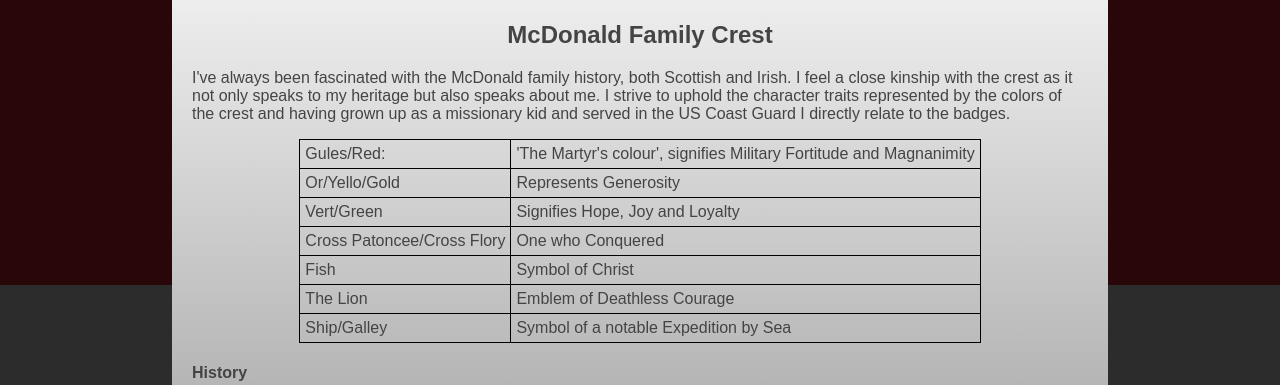
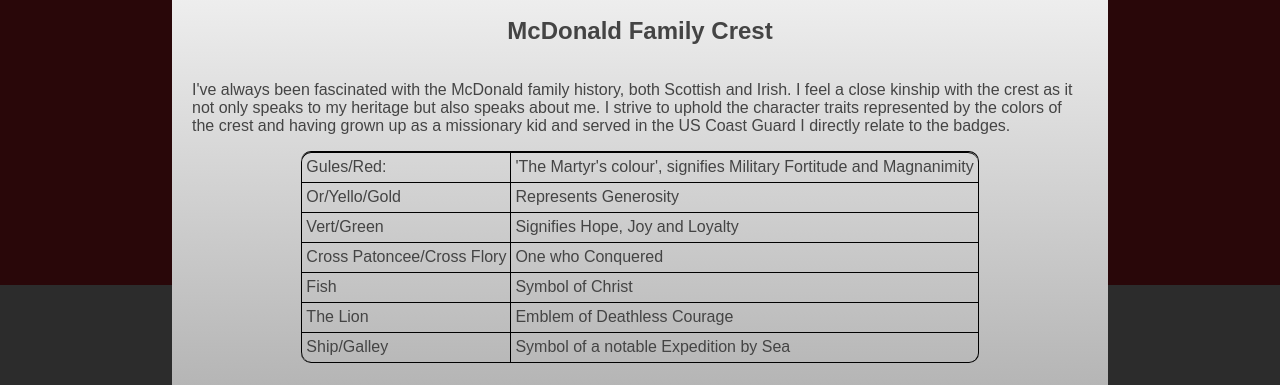
Before and after one commit to TLukeMcDonald/portfolio, a plain HTML site: page index.html in a window 1280 px wide. Both pictures are taken after a click on the link "Why the crest?". Shown: the part 3133-3518 px from the top of the page. Drawn offline with Linux system fonts and the light colour scheme.

Commit message:
modal table

```diff
--- a/css/styles.css
+++ b/css/styles.css
@@ -675,7 +675,10 @@ span {
   margin: auto;
   justify-content: center;
 }
-
+ .container{
+  display: flex;
+  flex-direction: column;
+ }
 .modalDialog {
   position: fixed;
   font-family: Arial, Helvetica, sans-serif;
@@ -733,13 +736,31 @@ span {
 
 .close:hover { background: rgb(204,36,47); }
 
+
 table {
-  max-width: 100%;
-  border-spacing: 5px;
-  margin: auto;
+border: 1px solid black;
+border-collapse: separate;
+border-left: 0;
+border-radius: 10px;
+border-spacing: 0px;
+margin: auto;
 }
-table, th, td {
-  border: 1px solid black;
-  padding: 5px;
-  border-collapse: collapse;
+
+tr {
+display: table-row;
+vertical-align: inherit;
+border-color: inherit;
 }
+th, td {
+padding: 5px 4px 6px 4px;
+text-align: left;
+vertical-align: top;
+border-left: 1px solid black;
+}
+td {
+border-top: 1px solid black;
+}
+tr:first-child td:first-child{border-radius: 10px 0 0 0;}
+tr:first-child td:last-child {border-radius: 0 10px 0 0;}
+tr:last-child td:last-child  {border-radius: 0 0 10px 0;}
+tr:last-child td:first-child {border-radius: 0 0 0 10px;}
--- a/index.html
+++ b/index.html
@@ -113,7 +113,9 @@
       <img class="about-me" src="img/luke.png" />
       <h2>About Me</h2>
       <p>Results-driven and experienced professional with business and technical acumen and keen ability to partner across a wide variety of job functions in order to drive growth and increase profits. Hard working and reliable, I am equally comfortable doing frontend graphics work and building out functions or working on the backend data structure. As a project manager I am organized and foster an environment of trust where team members can grow and share ideas. I am looking to join a growing team that appreciates enterprising, dependable teammates where I can continue honing my skills as a developer.</p>
-<a href="#openModal" class="crest-link">Why the crest?</a>
+
+      <!-- opens modal -->
+      <a href="#openModal" class="crest-link">Why the crest?</a>
 
 
     </div>
@@ -171,7 +173,8 @@
 
 
 <div id="openModal" class="modalDialog">
-  <div >
+  <div>
+  <div class="container" >
     <a href="#close" title="Close" class="close">X</a>
     <img id="crest2" src="./img/crest1.svg" alt="crest">
     <h2>McDonald Family Crest</h2>
@@ -211,9 +214,11 @@
   <p>Originally Scottish, the Norse-Gaelic Clan Donald traces its descent from Dòmhnall Mac Raghnuill (d. circa 1250), whose father Reginald was styled "King of the Isles" and "Lord of Argyll and Kintyre". As Lords of the Isles and Earls of Ross, the Clan Donald were the greatest of the Highland Clans in Scotland. </p>
   <p>During the 17th century the Clan Donald and Clan Campbell were involved in a long running feud. Campbell's attacked 38 unarmed MacDonalds in the Massacre of Glencoe which events served as part of the inspiration for "The Red Wedding" in the series Game of Thrones.</p>
   <p>Some members of the Gaelic MacDomhnall sept adopted McDonald as the anglicized form of their name upon immigrating to Ireland.</p>
+  </div>
+  <div>
   <b> If history isn't your thing; try the scotch! <a href="http://www.isleofskyewhisky.com/" class="crest-link" title="Isle of Skye Scotch" target="_blank">Isle of Skye</a></b> or<b> <a href="https://www.malts.com/en-ca/our-whisky-collection/talisker/" class="crest-link" title="Talisker Scotch" target="_blank">Talisker</a>
   </b>
-
+  </div>
   </div>
 </div>
 
--- a/js/main.js
+++ b/js/main.js
@@ -167,6 +167,8 @@ $(() => {
     }
   }
 
+
+
   headerHandler.nav.scroll(0);
 
 
```
